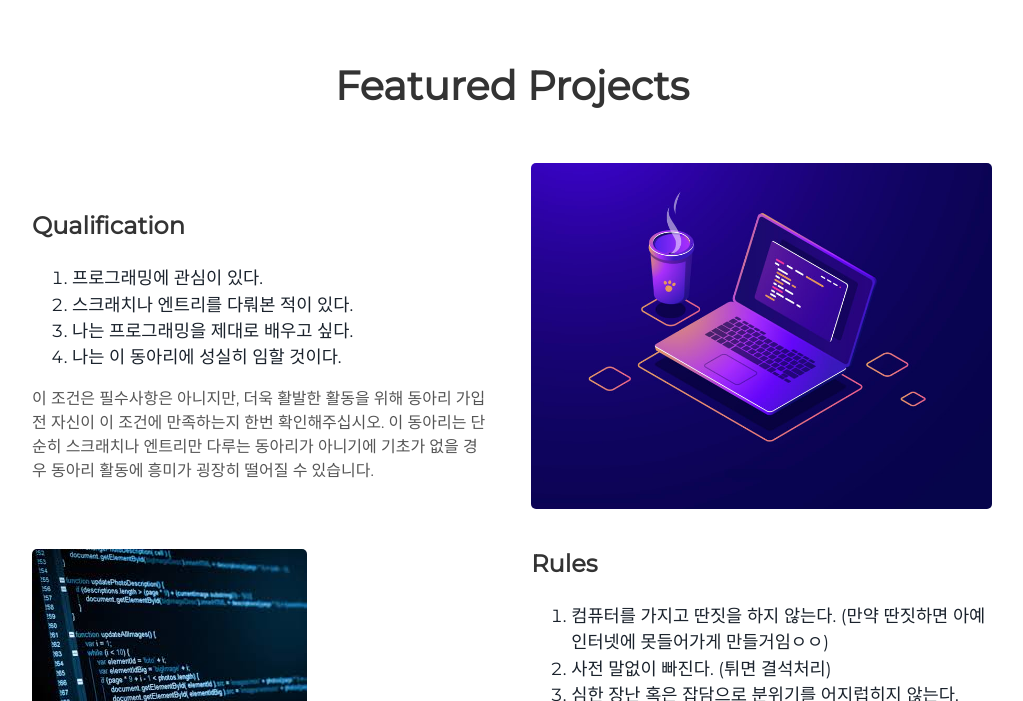
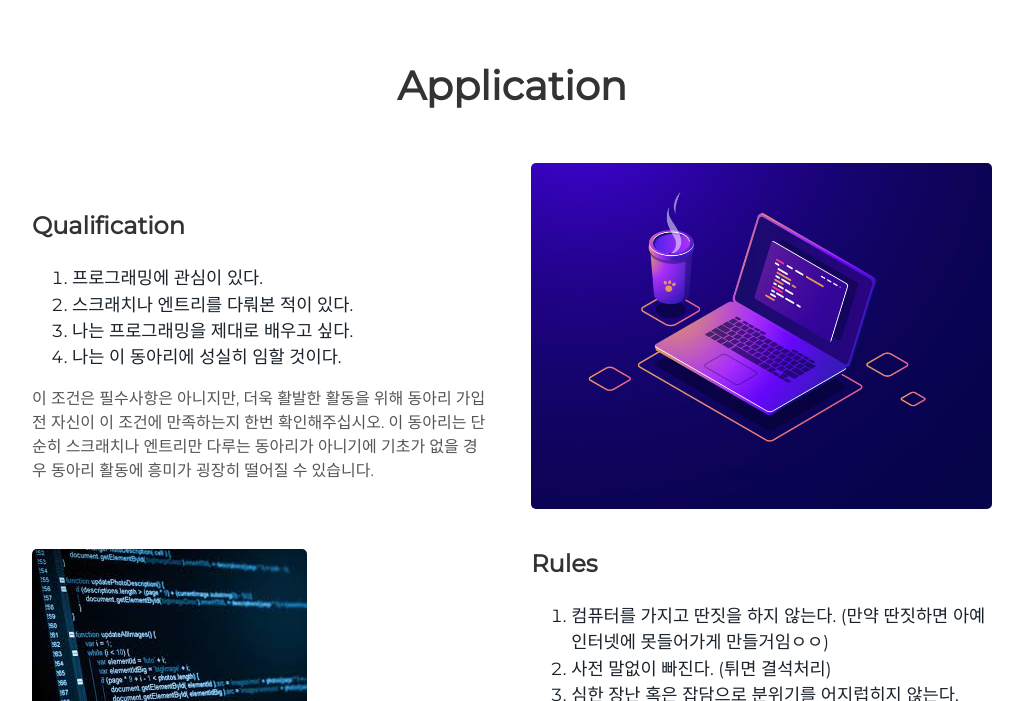
Before and after one commit to ytw060309/ProgrammingClub, a Jekyll site: the page built from index.html, in a window 1280 px wide and 900 px high, scrolled down 1901 px, cut to the strip 199-900 px from the top of the window. Shown: the whole strip, without its empty margins (128-1151 px from the left). Built offline with Jekyll 4.4.1, drawn with Linux system fonts in a browser that asks for light colours.

Commit message:
app page commit

```diff
--- a/_includes/project.html
+++ b/_includes/project.html
@@ -1,5 +1,5 @@
 <div class="user-details">
-  <h1> Featured Projects </h1>
+  <h1> Application </h1>
 </div>
 <div class="user-projects">
   <div class="images-right">
```
